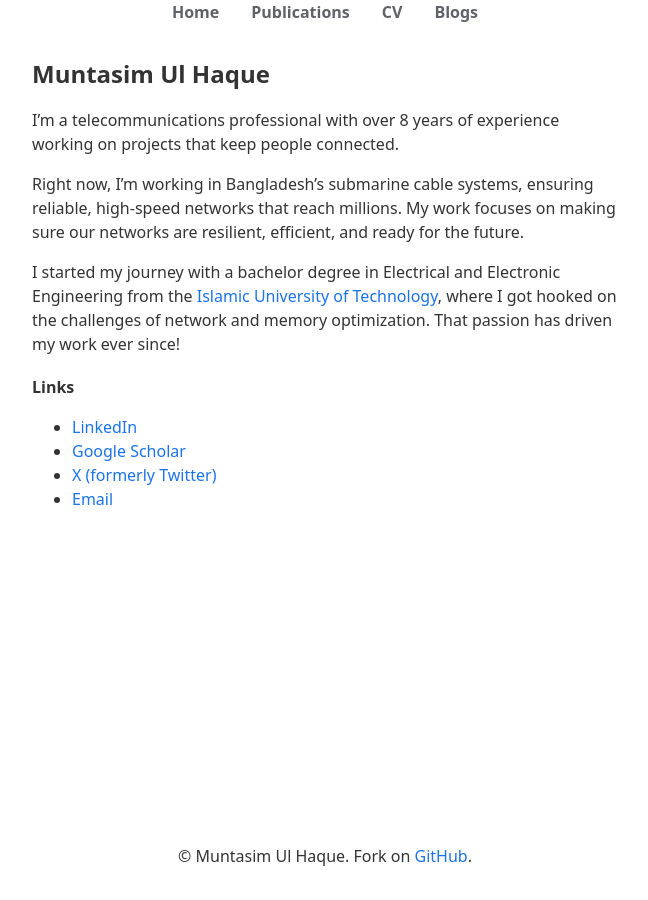
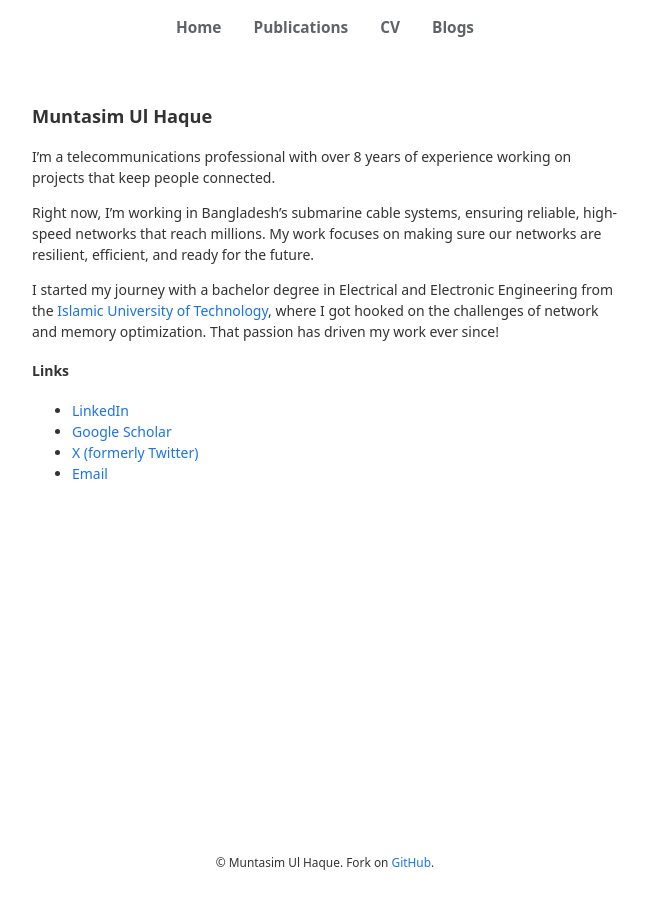
Before and after one commit to muntasimulhaque/muntasimulhaque.github.io, a Jekyll site: the page built from index.md, in a window 1280 px wide. Shown: the whole page, without its empty margins (315-963 px from the left). Built offline with Jekyll 4.4.1, drawn with Linux system fonts in a browser that asks for light colours; our own code applies the rules of GitHub Pages for plain Markdown files.

Commit message:
Update main.css

```diff
--- a/assets/css/main.css
+++ b/assets/css/main.css
@@ -8,7 +8,7 @@
     --navigation-menu-color: #5f6368;
     --max-content-width: 650px;
 
-    /* Optimal line height for readability */
+    /* Slightly increased line height for better readability */
     --line-height: 1.5;
 }
 
@@ -26,6 +26,7 @@ body {
     display: flex;
     flex-direction: column;
     min-height: 100vh;
+    font-size: 14px;
 }
 
 main {
@@ -37,17 +38,44 @@ main {
     box-sizing: border-box;
 }
 
-/* Headings - Use system font with default sizes */
+/* Headings - Use system font with reduced sizes */
 h1, h2, h3, h4, h5, h6 {
     font-family: system-ui, -apple-system, BlinkMacSystemFont,
                  "Segoe UI", Roboto, Oxygen, Ubuntu, Cantarell,
                  "Open Sans", "Helvetica Neue", sans-serif;
-    margin-top: 1.2em;
-    margin-bottom: 0.6em;
 }
 
 h1 {
+    font-size: 1.3em;
     color: var(--primary-color);
+}
+
+h2 {
+    font-size: 1.2em;
+}
+
+h3 {
+    font-size: 1.1em;
+}
+
+h4 {
+    font-size: 1em;
+}
+
+h5, h6 {
+    font-size: 0.9em;
+}
+
+/* Header and navigation */
+header {
+    font-family: system-ui, -apple-system, BlinkMacSystemFont,
+                 "Segoe UI", Roboto, Oxygen, Ubuntu, Cantarell,
+                 "Open Sans", "Helvetica Neue", sans-serif;
+    padding: 1rem;
+    margin-bottom: 1rem;
+    position: relative;
+    width: 100%;
+    box-sizing: border-box;
 }
 
 a {
@@ -94,6 +122,7 @@ nav a {
     color: var(--navigation-menu-color);
     font-weight: bold;
     text-decoration: none;
+    font-size: 1.10em;
 }
 
 nav a:visited {
@@ -137,11 +166,13 @@ nav a:hover {
 .blog-date {
     display: block;
     color: var(--text-color);
+    font-size: 0.75em;
     margin-top: 0.1rem;
 }
 
 /* Blog post styles */
 .blog-post h1 {
+    font-size: 1.2em;
     color: var(--primary-color);
     margin-top: 0;
     margin-bottom: 0.5rem;
@@ -153,6 +184,7 @@ nav a:hover {
 
 .blog-post .blog-date {
     display: block;
+    font-size: 0.75em;
     color: var(--text-color);
     margin-top: 0.2rem;
     margin-bottom: 1rem;
@@ -187,6 +219,7 @@ footer {
     text-align: center;
     padding: 1rem;
     color: var(--text-color);
+    font-size: 0.85em;
     margin-top: 2rem;
     width: 100%;
     box-sizing: border-box;
@@ -194,6 +227,10 @@ footer {
 
 /* Responsive design */
 @media (max-width: 768px) {
+    body {
+        font-size: 14px;
+    }
+
     main {
         padding: 1rem;
         width: 100%;
@@ -229,13 +266,20 @@ footer {
     }
 
     nav a {
+        font-family: system-ui, -apple-system, BlinkMacSystemFont,
+                     "Segoe UI", Roboto, Oxygen, Ubuntu, Cantarell,
+                     "Open Sans", "Helvetica Neue", sans-serif;
         display: block;
         color: var(--navigation-menu-color);
         padding: 0.5rem 1rem;
         text-decoration: none;
+        font-size: 1.10em;
     }
 
     nav a:hover {
+        font-family: system-ui, -apple-system, BlinkMacSystemFont,
+                     "Segoe UI", Roboto, Oxygen, Ubuntu, Cantarell,
+                     "Open Sans", "Helvetica Neue", sans-serif;
         display: block;
         color: var(--link-color);
         padding: 0.5rem 1rem;
```
